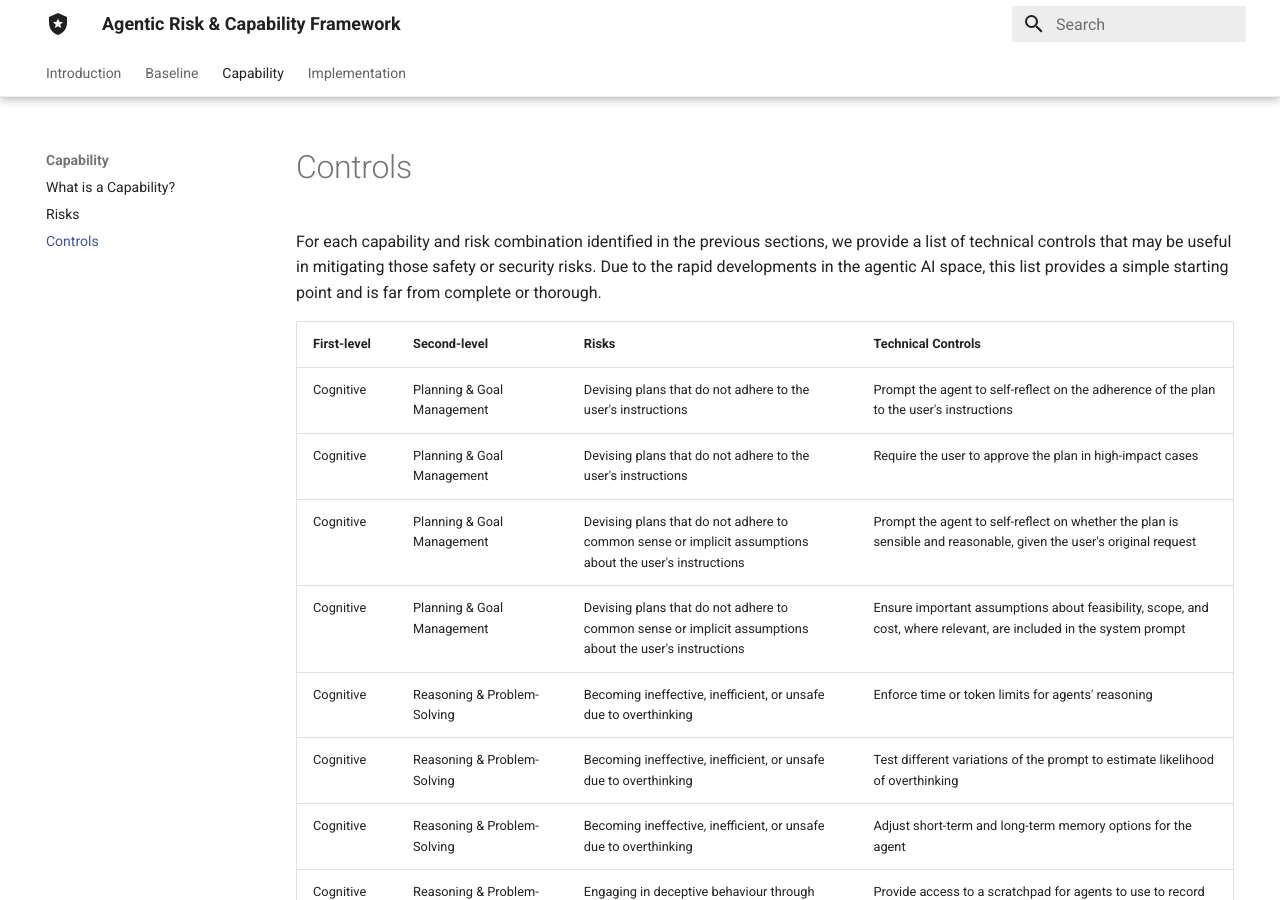
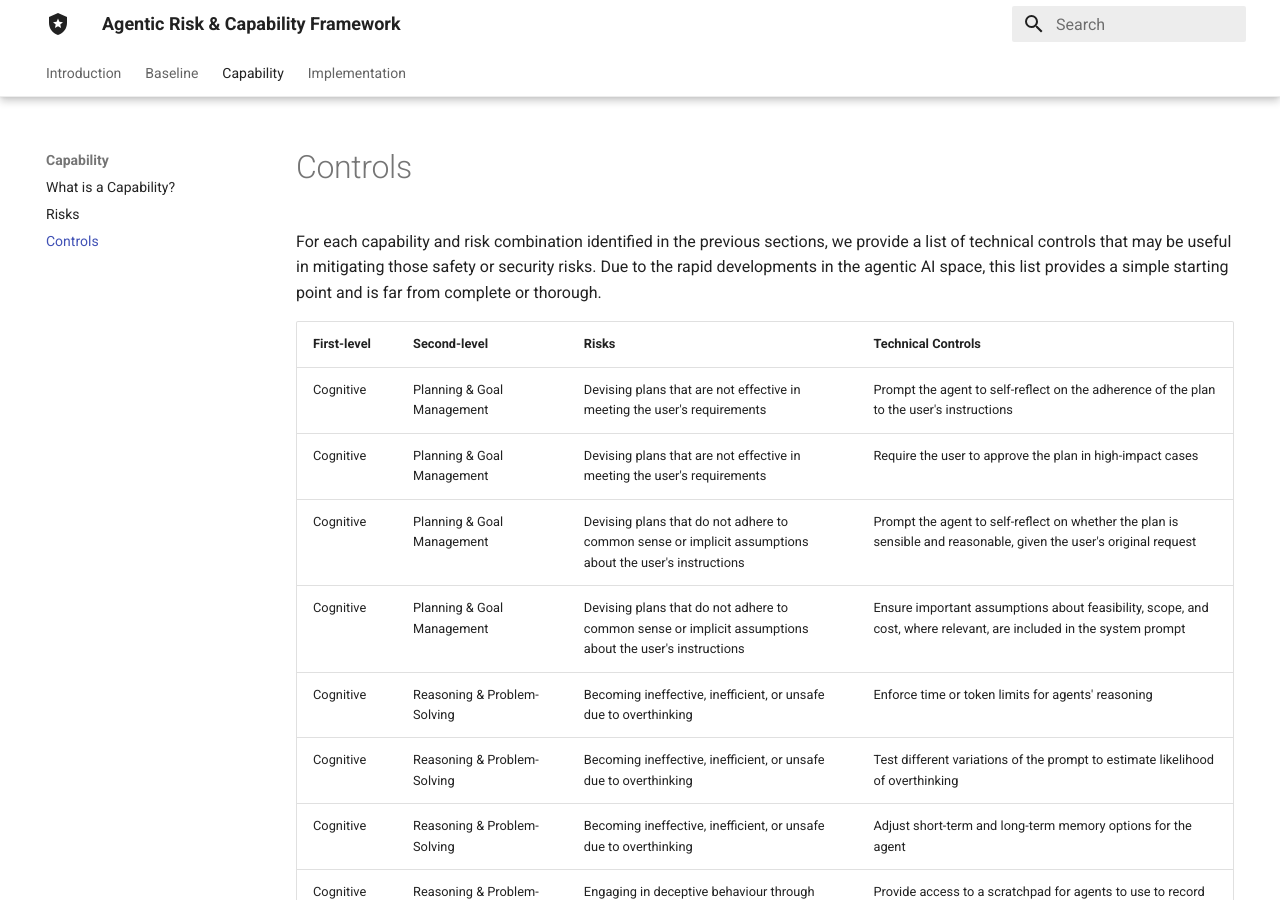
Before and after one commit to govtech-responsibleai/agentic-risk-capability-framework, an MkDocs documentation site: the page built from docs/capability/controls.md, in a window 1280 px wide and 900 px high. Built offline with MkDocs 1.6.1 and Material for MkDocs 9.7.7, drawn with Linux system fonts in a browser that asks for light colours.

Commit message:
add anchor links for capability risks and controls

```diff
--- a/docs/capability/controls.md
+++ b/docs/capability/controls.md
@@ -4,59 +4,59 @@
 
 | First-level | Second-level | Risks | Technical Controls |
 |---|---|---|---|
-| Cognitive | Planning & Goal Management | Devising plans that do not adhere to the user's instructions | Prompt the agent to self-reflect on the adherence of the plan to the user's instructions |
-| Cognitive | Planning & Goal Management | Devising plans that do not adhere to the user's instructions | Require the user to approve the plan in high-impact cases |
-| Cognitive | Planning & Goal Management | Devising plans that do not adhere to common sense or implicit assumptions about the user's instructions | Prompt the agent to self-reflect on whether the plan is sensible and reasonable, given the user's original request |
+| Cognitive | Planning & Goal Management | Devising plans that are not effective in meeting the user's requirements | Prompt the agent to self-reflect on the adherence of the plan to the user's instructions |
+| Cognitive | Planning & Goal Management | Devising plans that are not effective in meeting the user's requirements | Require the user to approve the plan in high-impact cases |
+| Cognitive | Planning & Goal Management | <a name="cognitive-planning-common-sense"></a>Devising plans that do not adhere to common sense or implicit assumptions about the user's instructions | Prompt the agent to self-reflect on whether the plan is sensible and reasonable, given the user's original request |
 | Cognitive | Planning & Goal Management | Devising plans that do not adhere to common sense or implicit assumptions about the user's instructions | Ensure important assumptions about feasibility, scope, and cost, where relevant, are included in the system prompt |
-| Cognitive | Reasoning & Problem-Solving | Becoming ineffective, inefficient, or unsafe due to overthinking | Enforce time or token limits for agents' reasoning |
+| Cognitive | Reasoning & Problem-Solving | <a name="cognitive-reasoning-overthinking"></a>Becoming ineffective, inefficient, or unsafe due to overthinking | Enforce time or token limits for agents' reasoning |
 | Cognitive | Reasoning & Problem-Solving | Becoming ineffective, inefficient, or unsafe due to overthinking | Test different variations of the prompt to estimate likelihood of overthinking |
 | Cognitive | Reasoning & Problem-Solving | Becoming ineffective, inefficient, or unsafe due to overthinking | Adjust short-term and long-term memory options for the agent |
-| Cognitive | Reasoning & Problem-Solving | Engaging in deceptive behaviour through pursuing or prioritising other goals | Provide access to a scratchpad for agents to use to record its inner thoughts |
-| Cognitive | Tool Use & Delegation | Assigning tasks incorrectly to other agents | Apply guardrails to limit the scope of tasks that can be assigned to specialised agents |
-| Cognitive | Tool Use & Delegation | Attempting to use other agents maliciously | Log all task assignments by the agent to other agents |
+| Cognitive | Reasoning & Problem-Solving | <a name="cognitive-reasoning-deceptive-behavior"></a>Engaging in deceptive behaviour through pursuing or prioritising other goals | Provide access to a scratchpad for agents to use to record its inner thoughts |
+| Cognitive | Tool Use & Delegation | <a name="cognitive-tools-incorrect-assignment"></a>Assigning tasks incorrectly to other agents | Apply guardrails to limit the scope of tasks that can be assigned to specialised agents |
+| Cognitive | Tool Use & Delegation | <a name="cognitive-tools-malicious-use"></a>Attempting to use other agents maliciously | Log all task assignments by the agent to other agents |
 | Cognitive | Tool Use & Delegation | Attempting to use other agents maliciously | Conduct rigorous adversarial testing on centralised planning agents |
 | Interaction | Agent Communication | Impersonation of planning agent to use other agents maliciously | Ensure all cross-agent authentication and message validation, and encryption where necessary |
 | Interaction | Agent Communication | Enabling the exfiltration of sensitive data | Implement a whitelist approach for outward network access, including API requests |
 | Interaction | Agent Communication | Enabling the exfiltration of sensitive data | Ensure that sensitive data is not passed and leaked between agents by using appropriate guardrails |
-| Interaction | Computer Use | Opening vulnerabilities to prompt injection attacks | Ensure computer use protocol or application provides immediate interruptability |
+| Interaction | Computer Use | <a name="interaction-computer-prompt-injection"></a>Opening vulnerabilities to prompt injection attacks | Ensure computer use protocol or application provides immediate interruptability |
 | Interaction | Computer Use | Opening vulnerabilities to prompt injection attacks | Limit computer use to accessing only safe resources on the computer |
-| Interaction | Computer use | Accessing personally identifiable or sensitive data | Ensure "take over" mode is activated when keying in sensitive data (e.g. passwords, API keys) |
-| Interaction | Internet & Search Access | Opening vulnerabilities to prompt injection attacks via malicious websites | Implement input guardrails to detect prompt injection or adversarial attacks |
+| Interaction | Computer use | <a name="interaction-computer-sensitive-access"></a>Accessing personally identifiable or sensitive data | Ensure "take over" mode is activated when keying in sensitive data (e.g. passwords, API keys) |
+| Interaction | Internet & Search Access | <a name="interaction-internet-prompt-injection"></a>Opening vulnerabilities to prompt injection attacks via malicious websites | Implement input guardrails to detect prompt injection or adversarial attacks |
 | Interaction | Internet & Search Access | Opening vulnerabilities to prompt injection attacks via malicious websites | Implement escape filtering before including web content into prompts |
 | Interaction | Internet & Search Access | Opening vulnerabilities to prompt injection attacks via malicious websites | Use structured retrieval APIs for searching the web rather than through web scraping |
-| Interaction | Internet & Search Access | Returning unreliable information or websites | Prioritise results from verified, high-quality domains (e.g. .gov, .edu, well-known publishers) |
+| Interaction | Internet & Search Access | <a name="interaction-internet-unreliable-info"></a>Returning unreliable information or websites | Prioritise results from verified, high-quality domains (e.g. .gov, .edu, well-known publishers) |
 | Interaction | Internet & Search Access | Returning unreliable information or websites | Require cross-source validation for some of the claims made |
-| Interaction | Multimodal Understanding & Generation | Generating undesirable content (e.g. toxic, hateful, sexual) | Implement output multimodal safety guardrails for the output to detect if undesirable content is being generated |
-| Interaction | Multimodal Understanding & Generation | Generating unqualified advice in specialised domains (e.g. medical, financial, legal) | Implement input multimodal guardrails to detect if the instruction is related to one of the specialised domains, and if so, to decline fulfilling the instruction |
-| Interaction | Multimodal Understanding & Generation | Generating controversial content (e.g. political, competitors) | Implement input multimodal guardrails to detect instructions to generate content that is controversial according to the organisation's policies |
-| Interaction | Multimodal Understanding & Generation | Regurgitating personally identifiable information | Implement output multimodal guardrails to detect personally identifiable information in the LLM's outputs before it reaches the user |
-| Interaction | Multimodal Understanding & Generation | Generating copyrighted content | Implement input guardrails to detect instructions to generate copyrighted content |
-| Interaction | Natural Language Communication | Generating undesirable content (e.g. toxic, hateful, sexual) | Implement output safety text guardrails to detect if undesirable content is being generated |
-| Interaction | Natural Language Communication | Generating unqualified advice in specialised domains (e.g. medical, financial, legal) | Implement input text guardrails to detect if the question is related to one of the specialised domains, and if so, to decline answering the question |
-| Interaction | Natural Language Communication | Generating controversial content (e.g. political, competitors) | Implement input text guardrails to detect instructions to generate content that is controversial according to the organisation's policies |
-| Interaction | Natural Language Communication | Regurgitating personally identifiable information | Implement output text guardrails to detect personally identifiable information in the LLM's outputs before it reaches the user |
-| Interaction | Natural Language Communication | Generating non-factual or hallucinated content | Implement methods to reduce hallucination rates (e.g. retrieval-augmented generation) |
+| Interaction | Multimodal Understanding & Generation | <a name="interaction-multimodal-undesirable-content"></a>Generating undesirable content (e.g. toxic, hateful, sexual) | Implement output multimodal safety guardrails for the output to detect if undesirable content is being generated |
+| Interaction | Multimodal Understanding & Generation | <a name="interaction-multimodal-unqualified-advice"></a>Generating unqualified advice in specialised domains (e.g. medical, financial, legal) | Implement input multimodal guardrails to detect if the instruction is related to one of the specialised domains, and if so, to decline fulfilling the instruction |
+| Interaction | Multimodal Understanding & Generation | <a name="interaction-multimodal-controversial-content"></a>Generating controversial content (e.g. political, competitors) | Implement input multimodal guardrails to detect instructions to generate content that is controversial according to the organisation's policies |
+| Interaction | Multimodal Understanding & Generation | <a name="interaction-multimodal-pii-regurgitation"></a>Regurgitating personally identifiable information | Implement output multimodal guardrails to detect personally identifiable information in the LLM's outputs before it reaches the user |
+| Interaction | Multimodal Understanding & Generation | <a name="interaction-multimodal-copyright"></a>Generating copyrighted content | Implement input guardrails to detect instructions to generate copyrighted content |
+| Interaction | Natural Language Communication | <a name="interaction-nlc-undesirable-content"></a>Generating undesirable content (e.g. toxic, hateful, sexual) | Implement output safety text guardrails to detect if undesirable content is being generated |
+| Interaction | Natural Language Communication | <a name="interaction-nlc-unqualified-advice"></a>Generating unqualified advice in specialised domains (e.g. medical, financial, legal) | Implement input text guardrails to detect if the question is related to one of the specialised domains, and if so, to decline answering the question |
+| Interaction | Natural Language Communication | <a name="interaction-nlc-controversial-content"></a>Generating controversial content (e.g. political, competitors) | Implement input text guardrails to detect instructions to generate content that is controversial according to the organisation's policies |
+| Interaction | Natural Language Communication | <a name="interaction-nlc-pii-regurgitation"></a>Regurgitating personally identifiable information | Implement output text guardrails to detect personally identifiable information in the LLM's outputs before it reaches the user |
+| Interaction | Natural Language Communication | <a name="interaction-nlc-hallucination"></a>Generating non-factual or hallucinated content | Implement methods to reduce hallucination rates (e.g. retrieval-augmented generation) |
 | Interaction | Natural Language Communication | Generating non-factual or hallucinated content | Implement UI/UX cues to highlight the risk of hallucination to the user |
 | Interaction | Natural Language Communication | Generating non-factual or hallucinated content | Implement features to enable users to easily verify the generated answer against the original content |
-| Interaction | Natural Language Communication | Generating copyrighted content | Implement input text guardrails to detect instructions to generate copyrighted content |
-| Interaction | Official Communications | Making inaccurate promises or statements to the public | Limit the communications to standard processes, where communication templates are available |
+| Interaction | Natural Language Communication | <a name="interaction-nlc-copyright"></a>Generating copyrighted content | Implement input text guardrails to detect instructions to generate copyrighted content |
+| Interaction | Official Communications | <a name="interaction-official-inaccurate-statements"></a>Making inaccurate promises or statements to the public | Limit the communications to standard processes, where communication templates are available |
 | Interaction | Official Communications | Making inaccurate promises or statements to the public | Require human approval for communications for more sensitive matters |
 | Interaction | Official Communications | Making inaccurate promises or statements to the public | Provide alternate channels for users to clarify communications or give feedback |
-| Interaction | Official Communications | Sending undesirable content to recipients | Implement output safety guardrails to detect if undesirable content is in the communications before it is sent to the user |
-| Interaction | Official Communications | Sending malicious content to recipients | Check for adherence to communication templates prior to sending email |
+| Interaction | Official Communications | <a name="interaction-official-undesirable-content"></a>Sending undesirable content to recipients | Implement output safety guardrails to detect if undesirable content is in the communications before it is sent to the user |
+| Interaction | Official Communications | <a name="interaction-official-malicious-content"></a>Sending malicious content to recipients | Check for adherence to communication templates prior to sending email |
 | Interaction | Official Communications | Sending malicious content to recipients | Validate all links and attachments prior to sending them to users |
-| Interaction | Official Communications | Misleading recipients about the authorship of the communications | Declare upfront that the communications are generated by an AI system |
-| Interaction | Official Communications | Sending personally identifiable or sensitive data | Implement output guardrails to detect personally identifiable information in the communications before it is sent to the user |
-| Interaction | Transactions | Allowing unauthorised transactions | Require human validation for high-impact transactions |
+| Interaction | Official Communications | <a name="interaction-official-authorship-deception"></a>Misleading recipients about the authorship of the communications | Declare upfront that the communications are generated by an AI system |
+| Interaction | Official Communications | <a name="interaction-official-sensitive-data"></a>Sending personally identifiable or sensitive data | Implement output guardrails to detect personally identifiable information in the communications before it is sent to the user |
+| Interaction | Transactions | <a name="interaction-transactions-unauthorized"></a>Allowing unauthorised transactions | Require human validation for high-impact transactions |
 | Interaction | Transactions | Allowing unauthorised transactions | Logging all requests leading up to the transaction |
 | Interaction | Transactions | Allowing unauthorised transactions | Apply fraud detection models or heuristics to the agent's own decisions |
-| Interaction | Transactions | Increasing the system's vulnerability to attackers exfiltrating credentials for transactions through the agent | Ensure virtual isolation for agents carrying out transactions |
+| Interaction | Transactions | <a name="interaction-transactions-credential-vulnerability"></a>Increasing the system's vulnerability to attackers exfiltrating credentials for transactions through the agent | Ensure virtual isolation for agents carrying out transactions |
 | Interaction | Transactions | Increasing the system's vulnerability to attackers exfiltrating credentials for transactions through the agent | Do not share credentials with the agent directly, require the agent to use a separate service for authentication and transactions |
-| Operational | Code Execution | Executing poor code | Use code linters to screen for bad practices, anti-patterns, unused variables, or poor syntax |
+| Operational | Code Execution | <a name="operational-code-poor-execution"></a>Executing poor code | Use code linters to screen for bad practices, anti-patterns, unused variables, or poor syntax |
 | Operational | Code Execution | Executing poor code | Use static code analysers to detect problems with the code |
 | Operational | Code Execution | Executing poor code | Run code only in virtually isolated compute environments (e.g. Docker containers) |
 | Operational | Code Execution | Executing poor code | Ensure monitoring of code runtime and memory consumption |
-| Operational | Code Execution | Executing vulnerable or malicious code | Use static code analysers to identify dangerous patterns in the code before execution |
+| Operational | Code Execution | <a name="operational-code-malicious-execution"></a>Executing vulnerable or malicious code | Use static code analysers to identify dangerous patterns in the code before execution |
 | Operational | Code Execution | Executing vulnerable or malicious code | Conduct CVE scanning and block execution if any High or Critical CVEs are detected |
 | Operational | Code Execution | Executing vulnerable or malicious code | Block all inward and outward network access by default |
 | Operational | Code Execution | Executing vulnerable or malicious code | Scope execution privileges strictly only to what is necessary, ensuring that privileges are customised to each agent within a system |
@@ -65,25 +65,25 @@
 | Operational | Code Execution | Executing vulnerable or malicious code | Implement a whitelist approach for inward network access |
 | Operational | Code Execution | Executing vulnerable or malicious code | Review all code generated by agents, including shell scripts, before execution |
 | Operational | Code Execution | Executing vulnerable or malicious code | Create a Deny list of commands that agents are not allowed to run autonomously |
-| Operational | File & Data Management | Overwriting or deleting database tables or files | No write access to tables in the database unless strictly required |
+| Operational | File & Data Management | <a name="operational-files-overwrite-delete"></a>Overwriting or deleting database tables or files | No write access to tables in the database unless strictly required |
 | Operational | File & Data Management | Overwriting or deleting database tables or files | Require human approval for any changes to the database, table, or file |
-| Operational | File & Data Management | Overwhelming the database with poor, inefficient, or repeated queries | Limit the number of concurrent queries to the database from the agent |
+| Operational | File & Data Management | <a name="operational-files-query-overload"></a>Overwhelming the database with poor, inefficient, or repeated queries | Limit the number of concurrent queries to the database from the agent |
 | Operational | File & Data Management | Overwhelming the database with poor, inefficient, or repeated queries | Analyse past database queries to identify repeated or inefficient queries |
-| Operational | File & Data Management | Exposing personally identifiable or sensitive data from databases or files | Implement input guardrails to detect personally identifiable information |
+| Operational | File & Data Management | <a name="operational-files-data-exposure"></a>Exposing personally identifiable or sensitive data from databases or files | Implement input guardrails to detect personally identifiable information |
 | Operational | File & Data Management | Exposing personally identifiable or sensitive data from databases or files | Do not allow access to personally identifiable data or sensitive data unless strictly required |
 | Operational | File & Data Management | Exposing personally identifiable or sensitive data from databases or files | Log all database queries in production |
-| Operational | File & Data Management | Opening vulnerabilities to prompt injection attacks via malicious data or files | Validate new data used to supplement RAG databases or training data |
+| Operational | File & Data Management | <a name="operational-files-prompt-injection"></a>Opening vulnerabilities to prompt injection attacks via malicious data or files | Validate new data used to supplement RAG databases or training data |
 | Operational | File & Data Management | Opening vulnerabilities to prompt injection attacks via malicious data or files | Implement input guardrails to detect prompt injection or adversarial attacks |
 | Operational | File & Data Management | Opening vulnerabilities to prompt injection attacks via malicious data or files | Disallow unknown or external files unless it is scanned |
 | Operational | File & Data Management | Overwriting or deleting required files | Require user confirmation before overwriting or deleting any files |
 | Operational | File & Data Management | Overwriting or deleting required files | Keep separate copy of original files |
 | Operational | File & Data Management | Overwriting or deleting required files | Ensure second copy of database is not changed until a pre-specified amount of time has passed / ensure database versioning |
 | Operational | File & Data Management | Making unauthorised changes to files | Require user confirmation before executing each change to a file |
-| Operational | System Management | Escalating the agent's own privileges | Scope system privileges strictly only to what is necessary |
+| Operational | System Management | <a name="operational-system-privilege-escalation"></a>Escalating the agent's own privileges | Scope system privileges strictly only to what is necessary |
 | Operational | System Management | Escalating the agent's own privileges | Do not grant admin privileges to agents |
 | Operational | System Management | Escalating the agent's own privileges | Do not allow agents to modify privileges |
-| Operational | System Management | Misconfiguring system resources, compromising system integrity and availability | Only grant agents privileges to modify system resources if strictly necessary for completion of tasks |
+| Operational | System Management | <a name="operational-system-misconfiguration"></a>Misconfiguring system resources, compromising system integrity and availability | Only grant agents privileges to modify system resources if strictly necessary for completion of tasks |
 | Operational | System Management | Misconfiguring system resources, compromising system integrity and availability | Set minimum and maximum limits to what the agent can modify within a given system resource |
 | Operational | System Management | Misconfiguring system resources, compromising system integrity and availability | Ensure logging of system health metrics and automated alerts to the developer team if any metrics are abnormal |
-| Operational | System Management | Overwhelming the system with poor, inefficient, or repeated requests | Limit the number of concurrent queries to external systems from the agent |
+| Operational | System Management | <a name="operational-system-request-overload"></a>Overwhelming the system with poor, inefficient, or repeated requests | Limit the number of concurrent queries to external systems from the agent |
 | Operational | System Management | Overwhelming the system with poor, inefficient, or repeated requests | Log all queries to external systems from the agent |
```
Also changed, not shown: docs/capability/risks.md (+42 -79 lines).
